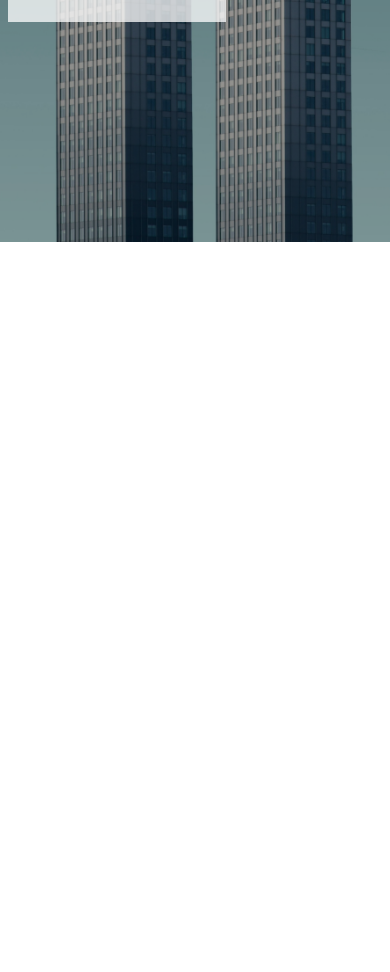
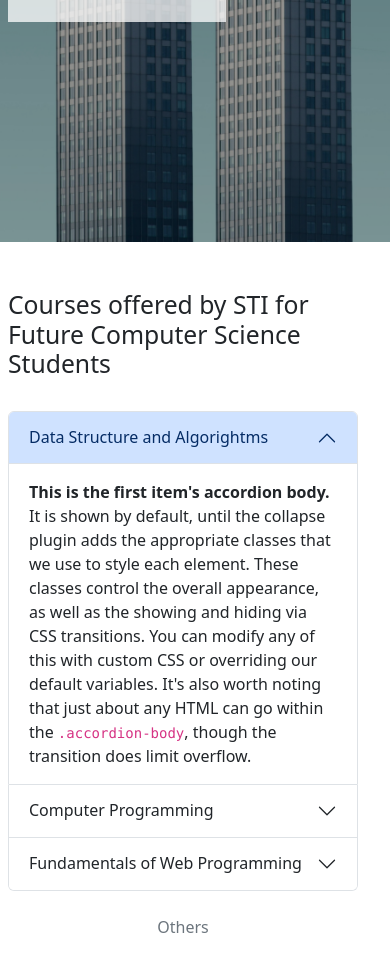
Before and after one commit to workingphasmid/BSCS-Brochure, a website: page index.html in a window 390 px wide. Shown: the part 602-1574 px from the top of the page. Before the commit the page ends 844 px from the top, so only its background shows below. Drawn offline with nearby package versions, Linux system fonts and the light colour scheme.

Commit message:
S - Courses Structure

```diff
--- a/index.html
+++ b/index.html
@@ -11,7 +11,7 @@
   </head>
   <body>
     <!-- Nav -->
-    <nav class="navbar navbar-expand-md fixed-top" data-bs-theme="dark">
+    <nav class="navbar navbar-expand-md nav-underline fixed-top" data-bs-theme="dark">
       <div class="container-fluid justify-content-between px-0">
         <a class="navbar-brand" href="#">
           <img src="./icons/logo-sti.png" alt="" width="32px" height="32px" />
@@ -32,7 +32,7 @@
     </nav>
 
     <!-- Hero -->
-    <section class="hero container-fluid row">
+    <section id="hero" class="container-fluid row">
       <div class="container-fluid col gap-5">
         <h1 class="display-1 fw-bold text-white">Computer Science at <span class="text-warning">STI</span></h1>
         <div class="p-4 container-fluid container-slogan">
@@ -45,6 +45,38 @@
       <img src="./images/sti-calamba.jpg" alt="" class="hero-background-img" />
     </section>
 
+    <!-- Courses -->
+    <section id="courses" class="container-fluid row py-5 gap-4">
+      <h2 class="col-12">Courses offered by STI for Future Computer Science Students</h2>
+      <div class="accordion" id="accordionExample">
+        <div class="accordion-item">
+          <h2 class="accordion-header">
+            <button class="accordion-button" type="button" data-bs-toggle="collapse" data-bs-target="#collapseOne" aria-expanded="true" aria-controls="collapseOne">Data Structure and Algorightms</button>
+          </h2>
+          <div id="collapseOne" class="accordion-collapse collapse show" data-bs-parent="#accordionExample">
+            <div class="accordion-body"><strong>This is the first item's accordion body.</strong> It is shown by default, until the collapse plugin adds the appropriate classes that we use to style each element. These classes control the overall appearance, as well as the showing and hiding via CSS transitions. You can modify any of this with custom CSS or overriding our default variables. It's also worth noting that just about any HTML can go within the <code>.accordion-body</code>, though the transition does limit overflow.</div>
+          </div>
+        </div>
+        <div class="accordion-item">
+          <h2 class="accordion-header">
+            <button class="accordion-button collapsed" type="button" data-bs-toggle="collapse" data-bs-target="#collapseTwo" aria-expanded="false" aria-controls="collapseTwo">Computer Programming</button>
+          </h2>
+          <div id="collapseTwo" class="accordion-collapse collapse" data-bs-parent="#accordionExample">
+            <div class="accordion-body"><strong>This is the second item's accordion body.</strong> It is hidden by default, until the collapse plugin adds the appropriate classes that we use to style each element. These classes control the overall appearance, as well as the showing and hiding via CSS transitions. You can modify any of this with custom CSS or overriding our default variables. It's also worth noting that just about any HTML can go within the <code>.accordion-body</code>, though the transition does limit overflow.</div>
+          </div>
+        </div>
+        <div class="accordion-item">
+          <h2 class="accordion-header">
+            <button class="accordion-button collapsed" type="button" data-bs-toggle="collapse" data-bs-target="#collapseThree" aria-expanded="false" aria-controls="collapseThree">Fundamentals of Web Programming</button>
+          </h2>
+          <div id="collapseThree" class="accordion-collapse collapse" data-bs-parent="#accordionExample">
+            <div class="accordion-body"><strong>This is the third item's accordion body.</strong> It is hidden by default, until the collapse plugin adds the appropriate classes that we use to style each element. These classes control the overall appearance, as well as the showing and hiding via CSS transitions. You can modify any of this with custom CSS or overriding our default variables. It's also worth noting that just about any HTML can go within the <code>.accordion-body</code>, though the transition does limit overflow.</div>
+          </div>
+        </div>
+      </div>
+      <a class="col link-underline link-underline-opacity-0 link-underline-opacity-75-hover link-secondary text-center" href="#">Others</a>
+    </section>
+
     <script src="https://cdn.jsdelivr.net/npm/bootstrap@5.3.3/dist/js/bootstrap.bundle.min.js" integrity="sha384-YvpcrYf0tY3lHB60NNkmXc5s9fDVZLESaAA55NDzOxhy9GkcIdslK1eN7N6jIeHz" crossorigin="anonymous"></script>
   </body>
 </html>
--- a/other.css
+++ b/other.css
@@ -1,24 +1,24 @@
-body {
+/* Page Gutter */
+.navbar,
+#hero,
+#courses {
+  padding-inline: 120px;
 }
 
 /* Nav */
-.navbar {
-  padding-inline: 120px;
-}
 
 .nav-link {
   color: var(--bs-navbar-active-color);
 }
 
 /* Hero */
-.hero {
+#hero {
   height: 100vh;
 
   margin: 0;
-  padding: 0 120px;
 }
 
-.hero > .col {
+#hero > .col {
   display: flex;
   flex-direction: column;
   align-items: center;
@@ -47,16 +47,17 @@ body {
   background-color: rgba(255, 255, 255, 0.75);
 }
 
+#courses {
+}
+
 @media (max-width: 768px) {
-  .navbar {
-    padding: var(--bs-navbar-padding-y);
-  }
-
   .nav-link {
     border-bottom: 1px solid rgba(255, 255, 255, 0.7);
   }
 
-  .hero {
+  .navbar,
+  #hero,
+  #courses {
     padding-inline: 0.5rem;
   }
 }
```
